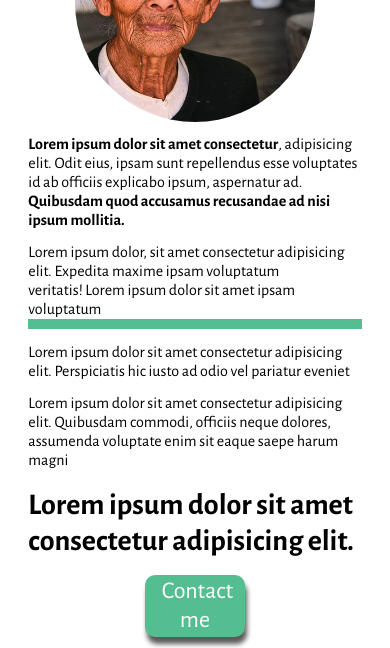
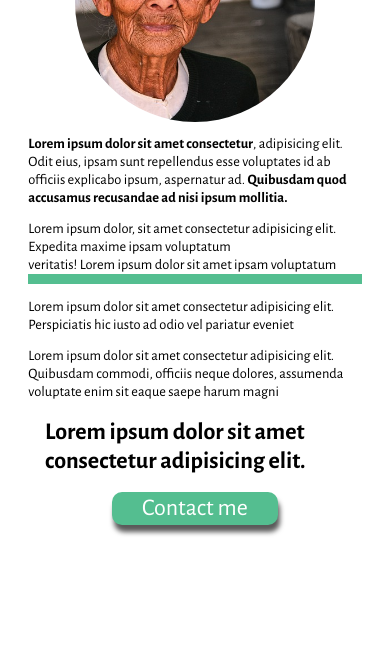
Before and after one commit to crash963/Aneta-Webbie-Teamwork, a website: page src/index.html in a window 390 px wide. Shown: the part 4840-5488 px from the top of the page. Drawn offline with nearby package versions, Linux system fonts and the light colour scheme; files that its build step writes are made by us from their sources.

Commit message:
made sectio-5 responsive

```diff
--- a/src/scss/style.scss
+++ b/src/scss/style.scss
@@ -396,7 +396,7 @@ p {
   margin-top: 4%;
   text-align: left;
   @media (max-width: 500px) {
-    font-size: 1em;
+    font-size: 0.9em;
   }
 }
 
@@ -427,6 +427,12 @@ p {
   margin-top: 5%;
   font-size: 30px;
   font-weight: 700;
+  @media (max-width: 500px) {
+    width: 90%;
+    flex-direction: column;
+    align-items: center;
+    font-size: 1.5em;
+  }
 }
 
 .section-5-button {
@@ -440,6 +446,12 @@ p {
   border-radius: 10px;
   text-decoration: none;
   box-shadow: 2px 7px 5px rgb(90, 90, 90);
+  @media (max-width: 970px) {
+    width: 50%;
+  }
+  @media (max-width: 500px) {
+    width: 50%;
+  }
 }
 
 .section-6 {
```
